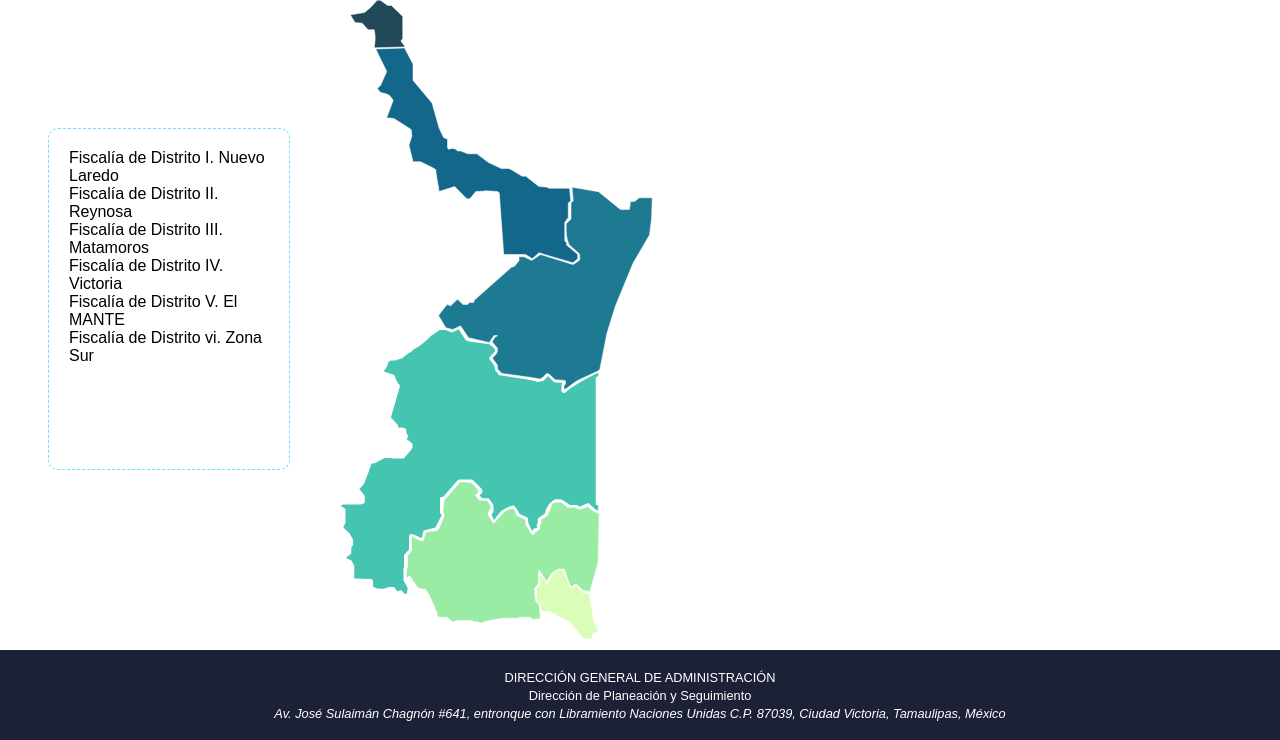
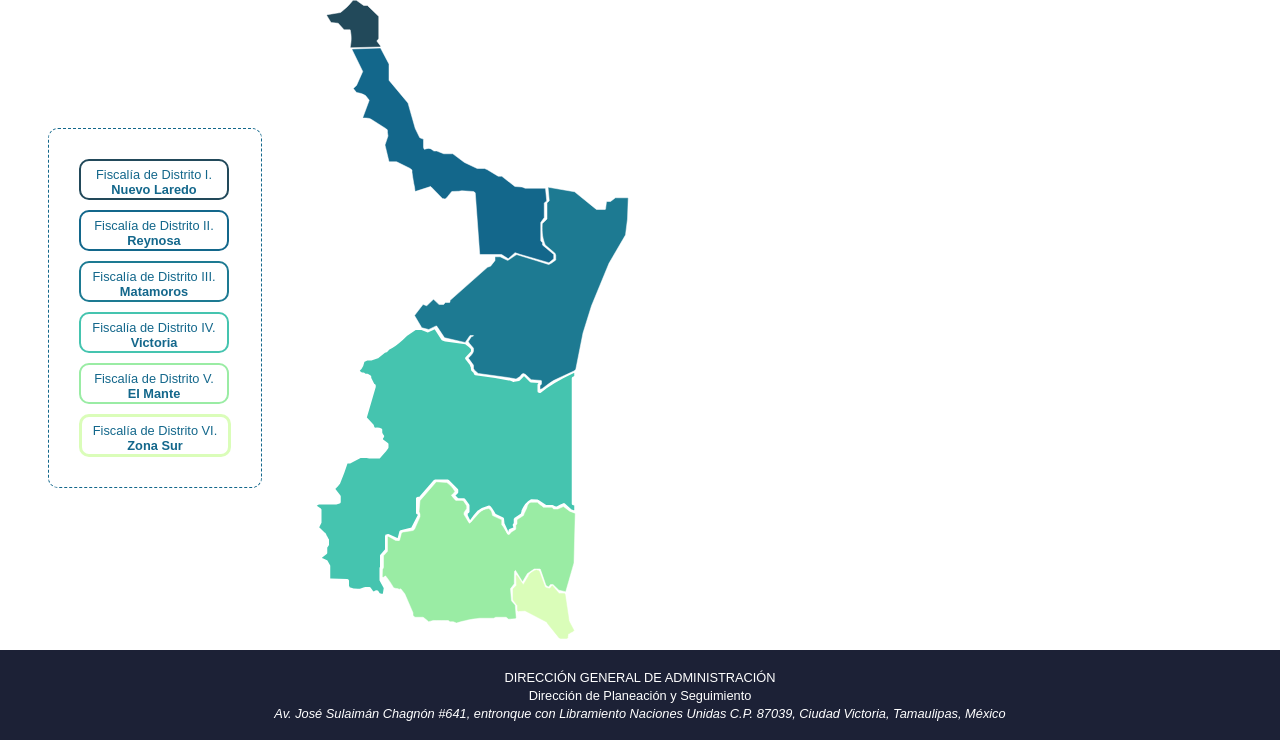
Before and after one commit to erwinfrancisco/inmuebles-webapp, a PHP site: page /main.php in a window 1280 px wide. Shown: the part 139-879 px from the top of the page. Run offline with PHP 8.4, Linux system fonts and the light colour scheme.

Commit message:
"se termina tabla de fiscalias"

```diff
--- a/css/estilos.css
+++ b/css/estilos.css
@@ -20,19 +20,62 @@ body{
     padding: 1.25rem;
     position: relative;
     float:left;
-    width: 12.5rem;
-    height: 18.75rem;
-    border: 1px dashed #68E1FD;
+    border: 1px dashed #13678B;
     border-radius: .625rem;
 }
-div[id^='tcmf']{
-    border: 1px;
+.tabla-contenido-mapa-fiscalias > div > span{
+    font-weight: bold;
 }
+
+#tcmf-nuevo-laredo, #tcmf-reynosa, #tcmf-matamoros, #tcmf-victoria, #tcmf-el-mante,#tcmf-zona-sur{
+    text-decoration: none;
+    text-align: center;
+    border-radius: 10px;
+    background-color: white;
+    font-size: .8rem;
+    width: 134px;
+    height: 25px;
+    padding: 6px;
+    margin: 10px;
+}
+
+/*Botones de tabla de contenido*/
+#tcmf-nuevo-laredo{
+    border:2px solid #22495A;
+    color:#13678B;
+
+}
+
+#tcmf-reynosa{
+    border:2px solid #13678B;
+    color:#13678B;
+
+}
+#tcmf-matamoros{
+    border:2px solid #1D7A92;
+    color:#13678B;
+
+}
+
+#tcmf-victoria{
+    border:2.5px solid #45C4AF;
+    color:#13678B;
+}
+#tcmf-el-mante{
+    border:2.5px solid #9AECA4;
+    color:#13678B;
+}
+#tcmf-zona-sur{
+    border:3px solid #DAFDB9;
+    color:#13678B;
+
+}
+
 
 /* Mapa SVG de las Fiscalías de Distrito */
 .mapa-fiscalias{
     width: 25rem;
-    padding-left: 18.5rem;
+    padding-left: 17rem;
 
 }
 
--- a/main.php
+++ b/main.php
@@ -19,12 +19,12 @@
     <!-- Tabla de contenido de mapa -->
 
     <div class="tabla-contenido-mapa-fiscalias">
-        <div id="tcmf-nuevo-laredo">Fiscalía de Distrito I. Nuevo Laredo</div>
-        <div id="tcmf-reynosa">Fiscalía de Distrito II. Reynosa</div>
-        <div id="tcmf-matamoros">Fiscalía de Distrito III. Matamoros</div>
-        <div id="tcmf-victoria">Fiscalía de Distrito IV. Victoria</div>
-        <div id="tcmf-el-mante">Fiscalía de Distrito V. El MANTE</div>
-        <div id="tcmf-zona-sur">Fiscalía de Distrito vi. Zona Sur</div>
+        <div id="tcmf-nuevo-laredo">Fiscalía de Distrito I. <span>Nuevo Laredo</span></div>
+        <div id="tcmf-reynosa">Fiscalía de Distrito II. <span>Reynosa</span></div>
+        <div id="tcmf-matamoros">Fiscalía de Distrito III. <span>Matamoros</span></div>
+        <div id="tcmf-victoria">Fiscalía de Distrito IV. <span>Victoria</span></div>
+        <div id="tcmf-el-mante">  Fiscalía de Distrito V. <span>El Mante</span></div>
+        <div id="tcmf-zona-sur">Fiscalía de Distrito VI. <span>Zona Sur</span></div>
     </div>
 
     <!-- Mapa Fiscalías de Distrito -->
```
